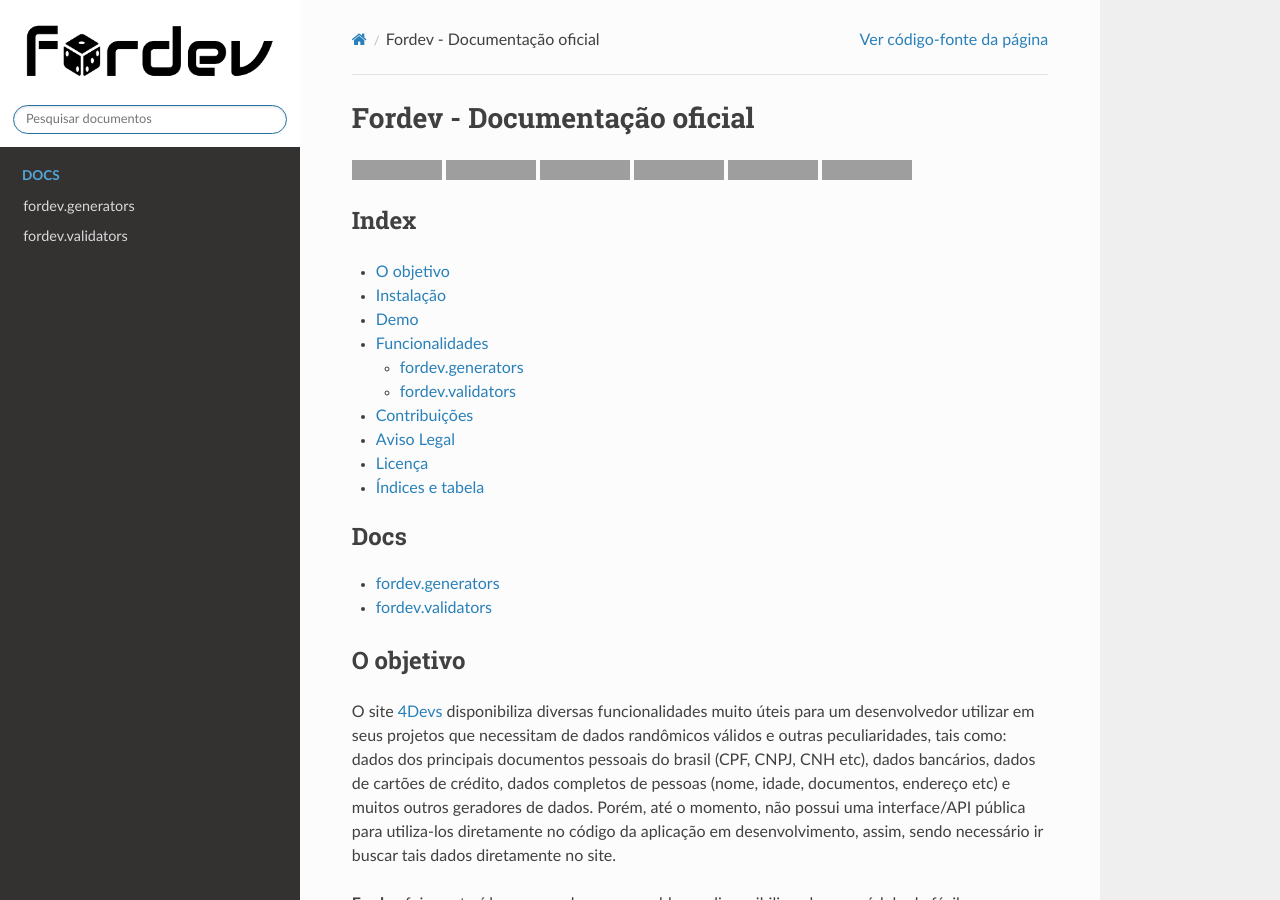
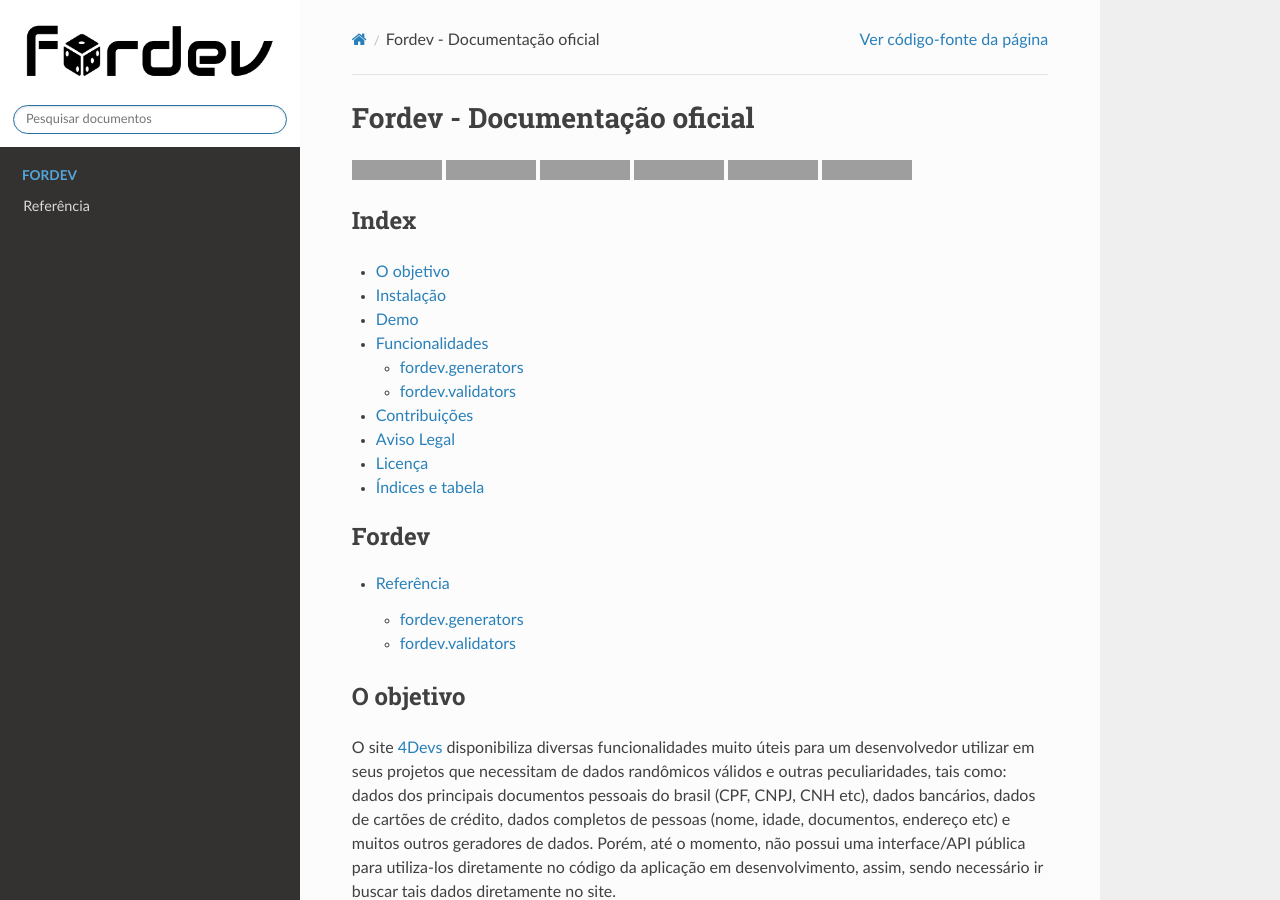
Before and after one commit to matheusfelipeog/fordev, a Sphinx documentation site: the page built from docs/source/index.rst, in a window 1280 px wide and 900 px high, cut to the strip 0-900 px from the top of the window. Built offline with Sphinx 7.4.7 and the Read the Docs theme 2.0.0, drawn with Linux system fonts in a browser that asks for light colours; grey boxes are pictures that could not be loaded.

Commit message:
Update docs in index and fordev

```diff
--- a/docs/source/index.rst
+++ b/docs/source/index.rst
@@ -48,11 +48,10 @@ Index
 - `Índices e tabela <#id11>`_
 
 .. toctree::
-   :caption: Docs
-   :maxdepth: 1
+   :caption: Fordev
+   :maxdepth: 2
 
-   fordev/generators
-   fordev/validators
+   fordev/fordev
 
 
 O objetivo
```
Also changed, not shown: docs/source/fordev/fordev.rst (added, +16 -0 lines).
